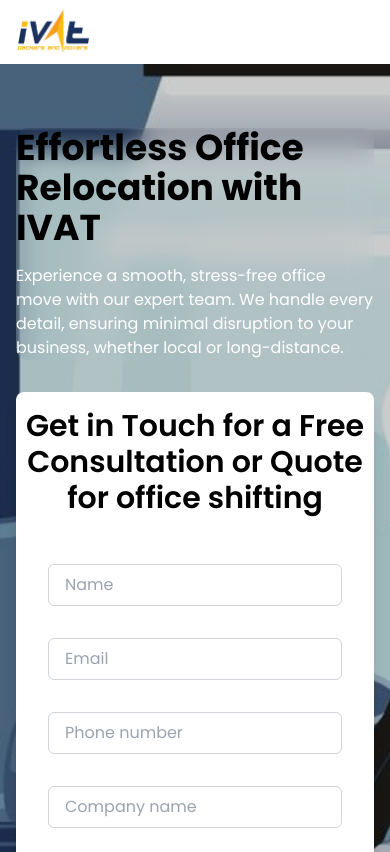
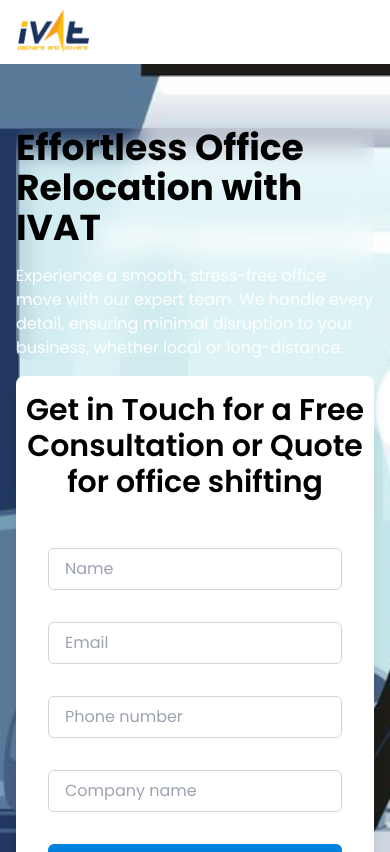
Before and after one commit to adviserxiis/Demo, a React (Vite) app: page / in a window 390 px wide. Shown: the top 852 px of the page. Built offline with nearby package versions, Linux system fonts and the light colour scheme; a web font is replaced by a local one.

Commit message:
change the responsiveness

```diff
--- a/src/Components/Footer.jsx
+++ b/src/Components/Footer.jsx
@@ -7,7 +7,7 @@
 const Footer = () => {
   return (
     <footer className="bg-[#1A1A1E] text-white py-8 font-Poppins">
-      <div className="md:px-[200px] lg:px-[300px] mx-auto px-4">
+      <div className="container mx-auto px-4 md:px-[100px]">
         <div className="flex flex-col lg:flex-row items-center justify-between">
           {/* Left side: Logo and contact info */}
 
--- a/src/Components/Form.jsx
+++ b/src/Components/Form.jsx
@@ -3,10 +3,10 @@
 
 function Form() {
   return (
-     <div className="bg-white rounded-lg shadow-lg max-w-lg ">
+     <div className="bg-white rounded-lg shadow-lg max-w-4xl  ">
             {/* <h2 className="text-2xl font-bold text-blue-700 mb-6">Start your Free Trial</h2> */}
             <div
-        className="w-full py-4 bg-no-repeat rounded-t-lg  bg-cover bg-center flex flex-col items-center justify-center  p-2"
+        className="w-full py-4 bg-no-repeat rounded-t-lg  bg-cover bg-center flex flex-col items-center justify-center md:px-4 p-2"
       >
         <h1 className="text-3xl font-semibold text-center font-Poppins">Get in Touch for a Free Consultation or Quote for office shifting</h1>
       </div>
--- a/src/Components/Home.jsx
+++ b/src/Components/Home.jsx
@@ -63,19 +63,21 @@
       backgroundPosition: 'left center',
       backgroundSize: 'cover',
     }} >
-       <div className="absolute inset-0  bg-white opacity-70"></div>
+       <div className="absolute inset-0  bg-white opacity-90"></div>
 
-       <div className='h-16 md:h-28 w-full bg-white px-4 md:px-[200px] flex items-center relative z-10'>
+<div className='bg-white'>
+       <div className='h-16 md:h-28 w-full bg-white px-4 container mx-auto flex items-center relative z-10'>
          <img
          src={logo}
          alt=""
          className='h-12  md:h-24'
          />
        </div>
+       </div>
     <div className="min-h-screen flex  justify-center  relative font-Poppins"
     >
       {/* Background Section */}
-      <div className="absolute inset-0 w-full ">
+      <div className="absolute inset-0 w-full  ">
         <div
           className="w-full h-full bg-no-repeat bg-cover"
           style={{
@@ -84,24 +86,19 @@
             backgroundSize: 'cover',
           }}
         ></div>
-              <div
+              {/* <div
       className="absolute inset-0 w-full h-full"
       style={{
         background: 'linear-gradient(to bottom, rgba(0, 0, 0, 0.2), rgba(0, 0, 0, 0.2))',
       }}
-    ></div>
+    ></div> */}
       </div>
 
       {/* Content Section */}
-      <div className="w-full md:mx-[200px] mx-auto relative z-10 px-4 py-16 md:mt-[80px]">
-        <div className="grid grid-cols-1 md:grid-cols-2 md:flex md:flex-row-reverse md:justify-between gap-8 items-center">
+      <div className="container mx-auto relative z-10 px-4 py-16 md:mt-[80px]">
+        <div className="grid grid-cols-1 md:grid-cols-2 md:flex md:flex-row-reverse md:justify-between gap-4 items-center">
           {/* Left Section: Text */}
           <div className="text-left max-w-3xl  backdrop-blur-md rounded-xl md:p-8 md:m-8 md:py-[100px] ">
-            {/* <img
-              src={logo}
-              alt=""
-              className=' h-12 md:h-24 mb-8 md:mb-[100px]'
-              /> */}
             <h1 className="text-4xl md:text-5xl font-bold text-black mb-4">
               Effortless Office Relocation with IVAT
             </h1>
@@ -120,7 +117,7 @@
 
     </div>
 
-    <div className="md:mx-[200px] mx-auto px-4 py-8 sm:py-12 lg:py-16 relative z-10">
+    <div className="container mx-auto px-4 py-8 sm:py-12 lg:py-16 relative z-10">
         <div className='mb-[80px]'>
     <h1 className="text-3xl md:text-6xl font-bold text-center font-PlayFair text-[#00477A]">Why Choose IVAT?</h1>
     </div>
@@ -147,7 +144,7 @@
       </div>
     </div>
 
-    <div className="md:mx-[200px] mx-auto px-4 py-8 sm:py-12 lg:py-16 relative z-10">
+    <div className="container mx-auto px-4 py-8 sm:py-12 lg:py-16 relative z-10">
         <div className='mb-[80px]'>
     <h1 className="text-3xl md:text-6xl font-bold text-center font-PlayFair text-[#00477A]">How We Work?</h1>
     </div>
@@ -158,7 +155,7 @@
         <TestimonialSection />
     </div>
 
-    <div className='w-full flex justify-center items-center px-4 md:px-[200px] my-[40px] relative z-10'>
+    <div className='w-full flex justify-center items-center px-4 container mx-auto my-[40px] relative z-10'>
     <div className="bg-amber-500 text-white rounded-xl p-8 md:p-12 w-full text-center shadow-lg">
         <h2 className="text-2xl md:text-4xl font-bold mb-4">Ready to Move?</h2>
         <p className="text-md md:text-lg mb-6">
--- a/src/Components/TestionialSection.jsx
+++ b/src/Components/TestionialSection.jsx
@@ -78,7 +78,7 @@
   return (
     //style={{ backgroundImage: `url(${background})` }}
     <div className="relative py-12 bg-cover bg-center bg-[#6bd4c84d]" >
-      <div className="md:px-[200px] px-4">
+      <div className="container mx-auto px-4">
         <h2 className="text-center text-3xl md:text-6xl font-bold mb-8 font-PlayFair">Our Successful Relocation Stories</h2>
         <div className="relative">
           {/* Testimonial Container */}
```
